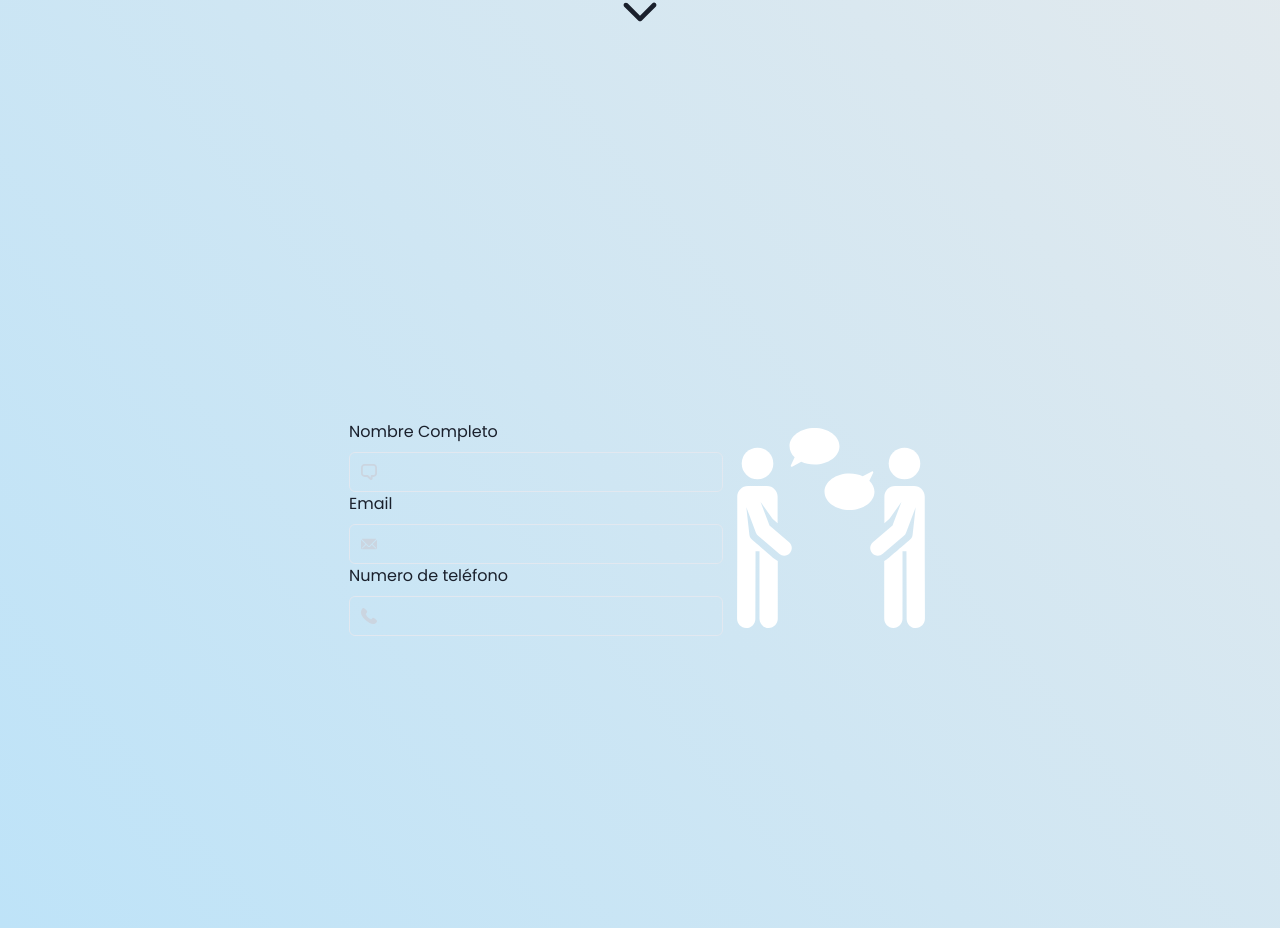
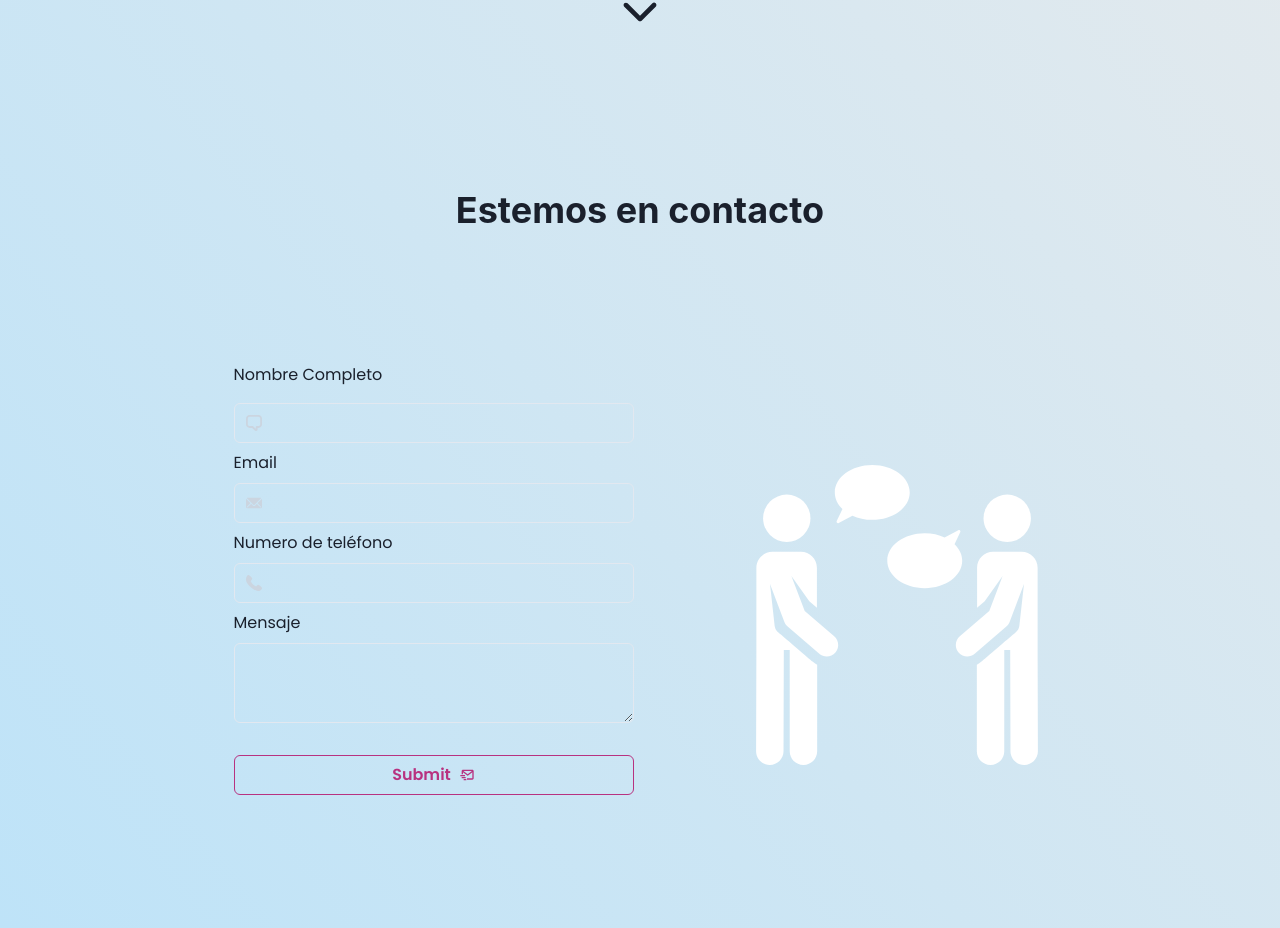
Before and after one commit to ramirez2303/rodrigo-portfolio, a React (Vite) app in the folder portfolio/: page / in a window 1280 px wide. Shown: the part 2272-3200 px from the top of the page. Built offline with nearby package versions, Linux system fonts and the light colour scheme.

Commit message:
Complete the contact section
I made the contact section with the emailJS, so now the visitors can send my a mail from the portfolio

```diff
--- a/portfolio/src/components/Contact.jsx
+++ b/portfolio/src/components/Contact.jsx
@@ -1,30 +1,64 @@
 import { ChatIcon, EmailIcon, PhoneIcon } from "@chakra-ui/icons";
 import {
   Stack,
-  Text,
-  FormControl,
   FormLabel,
   Input,
   Image,
   InputGroup,
   InputLeftElement,
+  Button,
+  Textarea,
+  Heading,
 } from "@chakra-ui/react";
 
-// import emailjs
+import { BiMailSend } from "react-icons/bi";
+
+import { useState, useRef } from "react";
+import emailjs from "@emailjs/browser";
+import { init } from "@emailjs/browser";
+init("EumWhZTrl4AIpVIWm");
 
 import contactImage from "../image/talking-svgrepo-com.svg";
 
+import Result from "./ContactResult/Result";
+
 const Contact = () => {
+  const form = useRef();
+
+  const [result, setResult] = useState(false);
+
+  const sendEmail = (e) => {
+    e.preventDefault();
+
+    emailjs
+      .sendForm(
+        "service_ygaatm3",
+        "template_648sn3y",
+        form.current,
+        "EumWhZTrl4AIpVIWm"
+      )
+      .then(
+        (result) => {
+          console.log(result.text);
+        },
+        (error) => {
+          console.log(error.text);
+        }
+      );
+    e.target.reset();
+    setResult(true);
+  };
+
   return (
-    <Stack
-      id="contact"
-      direction="row"
-      justify="center"
-      alignItems="center"
-      height="100vh"
-    >
+    <Stack id="contact" height="100vh" justifyContent="space-around">
+      <Stack alignItems="center">
+        <Heading>Estemos en contacto</Heading>
+      </Stack>
+      <Stack direction="row" justifyContent="space-around" alignItems="center">
+        <Stack width="400px" spacing={6}>
+          <form ref={form} onSubmit={sendEmail}>
+            <Stack spacing={8}>
               <Stack>
-        <form>
                 <FormLabel>Nombre Completo</FormLabel>
                 <InputGroup>
                   <InputLeftElement
@@ -39,7 +73,7 @@ const Contact = () => {
                     pointerEvents="none"
                     children={<EmailIcon color="gray.300" />}
                   />
-            <Input type="text" name="email" />
+                  <Input type="email" name="email" />
                 </InputGroup>
                 <FormLabel>Numero de teléfono</FormLabel>
                 <InputGroup>
@@ -49,15 +83,31 @@ const Contact = () => {
                   />
                   <Input type="text" name="phone" required />
                 </InputGroup>
+                <FormLabel marginY={2}>Mensaje</FormLabel>
+                <Textarea name="message" required />
+              </Stack>
+              <Button
+                rightIcon={<BiMailSend />}
+                colorScheme="pink"
+                variant="outline"
+                type="submit"
+              >
+                Submit
+              </Button>
+            </Stack>
           </form>
+          <Stack>
+            {result ? <Result opacity="1" /> : <Result opacity="0" />}
+          </Stack>
         </Stack>
         <Stack>
           <Image
             src={contactImage}
             alt="Illustrative Image Contact"
-          w="200px"
+            w="300px"
             filter="invert(92%) sepia(93%) saturate(0%) hue-rotate(202deg) brightness(106%) contrast(106%)"
           />
+        </Stack>
       </Stack>
     </Stack>
   );
--- /dev/null
+++ b/portfolio/src/components/ContactResult/Result.jsx
@@ -0,0 +1,12 @@
+import { Stack, Text } from "@chakra-ui/react";
+import React from "react";
+
+function Result({ opacity }) {
+  return (
+    <Stack maxW="400px">
+      <Text opacity={opacity}>Tu email se envió correctamente, pronto me contactare con vos</Text>
+    </Stack>
+  );
+}
+
+export default Result;
```
Also changed, not shown: portfolio/package.json (+8 -1 lines), 1 other file (tests, documents, lock files or other folders). Lines whose indentation alone changed are shown as unchanged.
